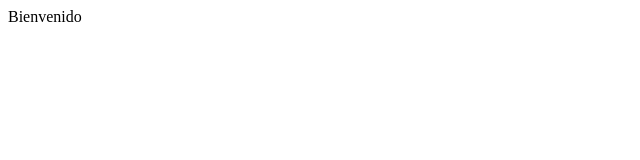
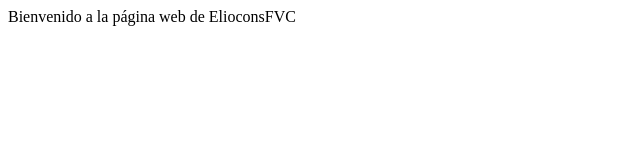
Before and after one commit to javiervaz01/autoescuelalasierra, a plain HTML site: page index.html in a window 1280 px wide. Shown: the whole page, without its empty margins (0-640 px from the left). Drawn offline with Linux system fonts and the light colour scheme.

Commit message:
Update index.html

```diff
--- a/index.html
+++ b/index.html
@@ -1 +1 @@
-<p> Bienvenido</p>
+<p> Bienvenido a la página web de ElioconsFVC</p>
```
